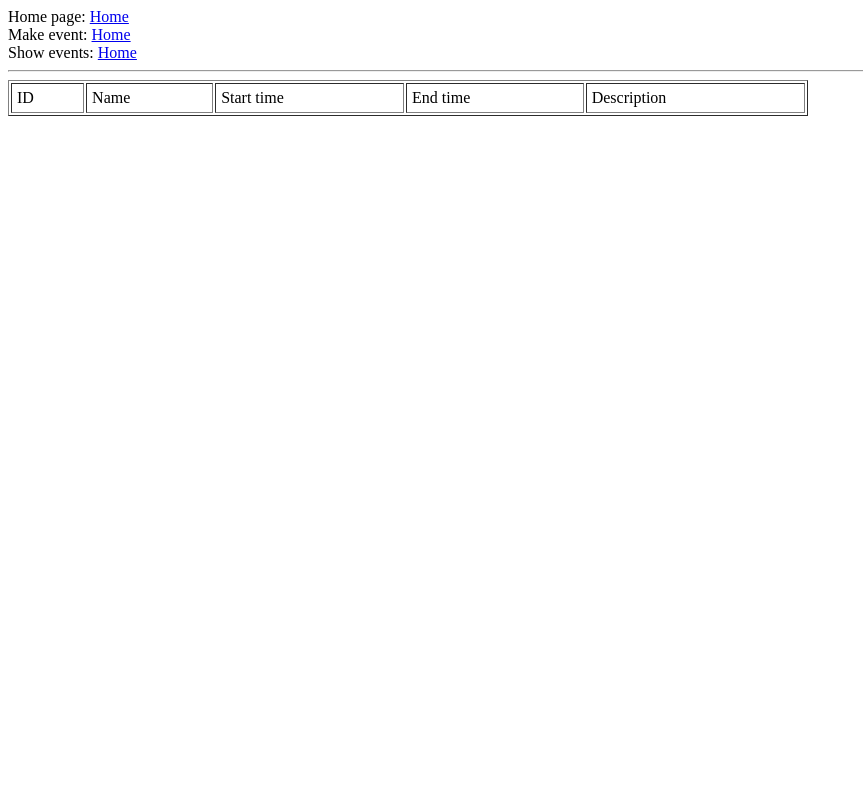
After one commit to wnb3Yd00m/Calendarity, a Flask app: template app/templates/show_events.html in a window 1280 px wide. The commit adds this page. Shown: the whole page, without its empty margins (0-863 px from the left). Run offline with Flask 2, Linux system fonts and the light colour scheme; the template is opened without the code that fills it, so the values that code supplies are empty.

Commit message:
More templates, events table

```diff
--- /dev/null
+++ b/app/templates/base.html
@@ -0,0 +1,13 @@
+<html>
+    <head>
+      <title>Calendarity</title>
+    </head>
+    <body>
+        <div>Home page: <a href="/">Home</a></div>
+        <div>Make event: <a href="/make_event">Home</a></div>
+        <div>Show events: <a href="/events">Home</a></div>
+        <hr>
+        {% block content %}
+        {% endblock %}
+    </body>
+</html>
--- /dev/null
+++ b/app/templates/index.html
@@ -0,0 +1,5 @@
+{% extends "base.html" %}
+
+{% block content %}
+    <p> Calendarity welcomes you! </p>
+{% endblock %}
--- /dev/null
+++ b/app/templates/show_events.html
@@ -0,0 +1,22 @@
+{% extends "base.html" %}
+
+{% block content %}
+    <table cellspacing="2" border="1" cellpadding="5" width="800px">
+        <tr>
+            <td>ID</td>
+            <td>Name</td>
+            <td>Start time</td>
+            <td>End time</td>
+            <td>Description</td>
+        </tr>
+    {% for event in events%}
+        <tr>
+            <td>{{event.id}}</td>
+            <td>{{event.name}}</td>
+            <td>{{event.start_time}}</td>
+            <td>{{event.end_time}}</td>
+            <td>{{event.description}}</td>
+        </tr>
+    {% endfor %}
+    </table>
+{% endblock %}
```
Also changed, not shown: app/templates/event.html (+4 -11 lines), app/views.py (+22 -5 lines), app/app.db.
